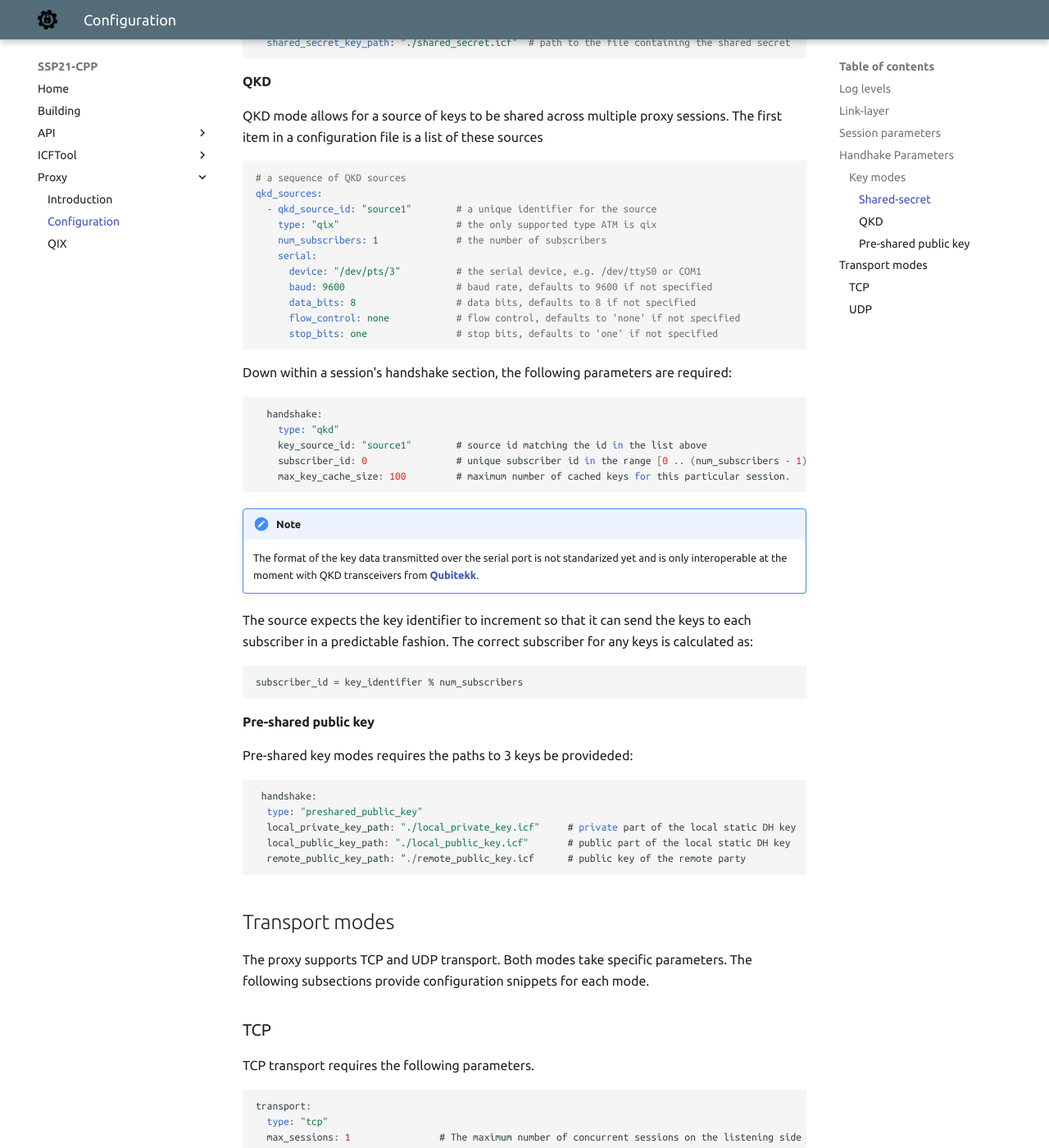
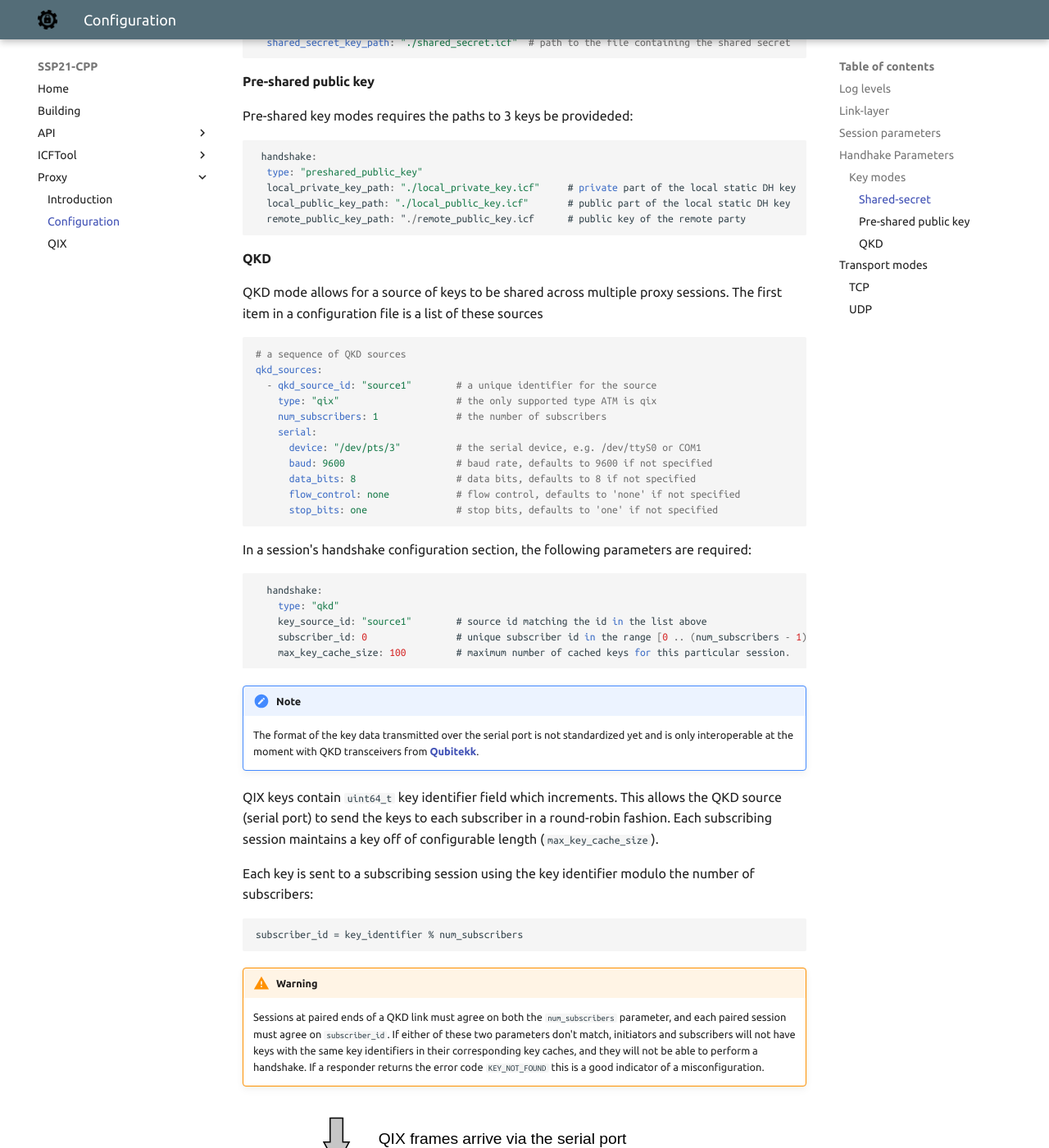
Before and after one commit to aegis4ics/ssp21-cpp-mkdocs, an MkDocs documentation site: the page built from docs/proxy/configuration.md, in a window 1280 px wide and 1400 px high, scrolled down 3460 px. Shown: the whole window at 82% size. Built offline with MkDocs 1.6.1 and Material for MkDocs 9.7.7, drawn with Linux system fonts in a browser that asks for light colours.

Commit message:
better description for the QKD subscribers plus a diagram

````diff
--- a/docs/proxy/configuration.md
+++ b/docs/proxy/configuration.md
@@ -145,6 +145,18 @@ handshake:
   shared_secret_key_path: "./shared_secret.icf"  # path to the file containing the shared secret
 ```
 
+#### Pre-shared public key
+
+Pre-shared key modes requires the paths to 3 keys be provideded:
+
+```
+ handshake:
+  type: "preshared_public_key"
+  local_private_key_path: "./local_private_key.icf"     # private part of the local static DH key
+  local_public_key_path: "./local_public_key.icf"       # public part of the local static DH key
+  remote_public_key_path: "./remote_public_key.icf      # public key of the remote party
+```
+
 #### QKD
 
 QKD mode allows for a source of keys to be shared across multiple proxy sessions. The first item
@@ -164,7 +176,7 @@ qkd_sources:
       stop_bits: one                # stop bits, defaults to 'one' if not specified
 ```
 
-Down within a session's handshake section, the following parameters are required:
+In a session's handshake configuration section, the following parameters are required:
 
 ```
   handshake:
@@ -175,27 +187,25 @@ Down within a session's handshake section, the following parameters are required
 ```
 
 !!! note
-    The format of the key data transmitted over the serial port is not standarized yet and is only interoperable at the moment with QKD transceivers from
+    The format of the key data transmitted over the serial port is not standardized yet and is only interoperable at the moment with QKD transceivers from
 	[Qubitekk](http://qubitekk.com/).
 
-The source expects the key identifier to increment so that it can send the keys to each subscriber in a predictable fashion. The correct subscriber
-for any keys is calculated as:
+QIX keys contain `uint64_t` key identifier field which increments. This allows the QKD source (serial port) to send the keys to each subscriber in a round-robin fashion.
+Each subscribing session maintains a key off of configurable length (`max_key_cache_size`).
+
+Each key is sent to a subscribing session using the key identifier modulo the number of subscribers:
 
 ```
 subscriber_id = key_identifier % num_subscribers
 ```
 
-#### Pre-shared public key
+!!! warning
+    Sessions at paired ends of a QKD link must agree on both the `num_subscribers` parameter, and each paired session
+    must agree on `subscriber_id`. If either of these two parameters don't match, initiators and subscribers will not
+    have keys with the same key identifiers in their corresponding key caches, and they will not be able to perform a
+    handshake. If a responder returns the error code `KEY_NOT_FOUND` this is a good indicator of a misconfiguration.
 
-Pre-shared key modes requires the paths to 3 keys be provideded:
-
-```
- handshake:
-  type: "preshared_public_key"
-  local_private_key_path: "./local_private_key.icf"     # private part of the local static DH key
-  local_public_key_path: "./local_public_key.icf"       # public part of the local static DH key
-  remote_public_key_path: "./remote_public_key.icf      # public key of the remote party
-```
+![QKD subscribers](../img/qkd.svg)
 
 ## Transport modes
 
````
Also changed, not shown: docs/img/qkd.svg (added).
